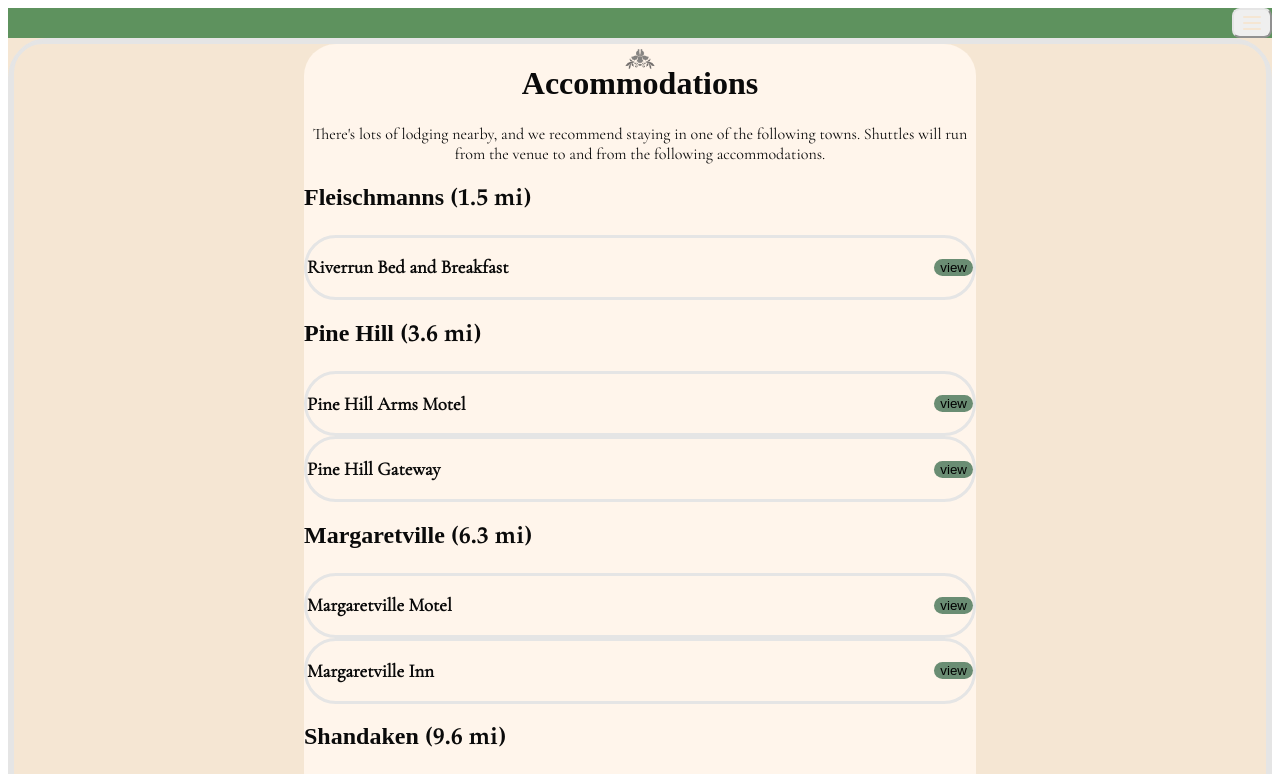
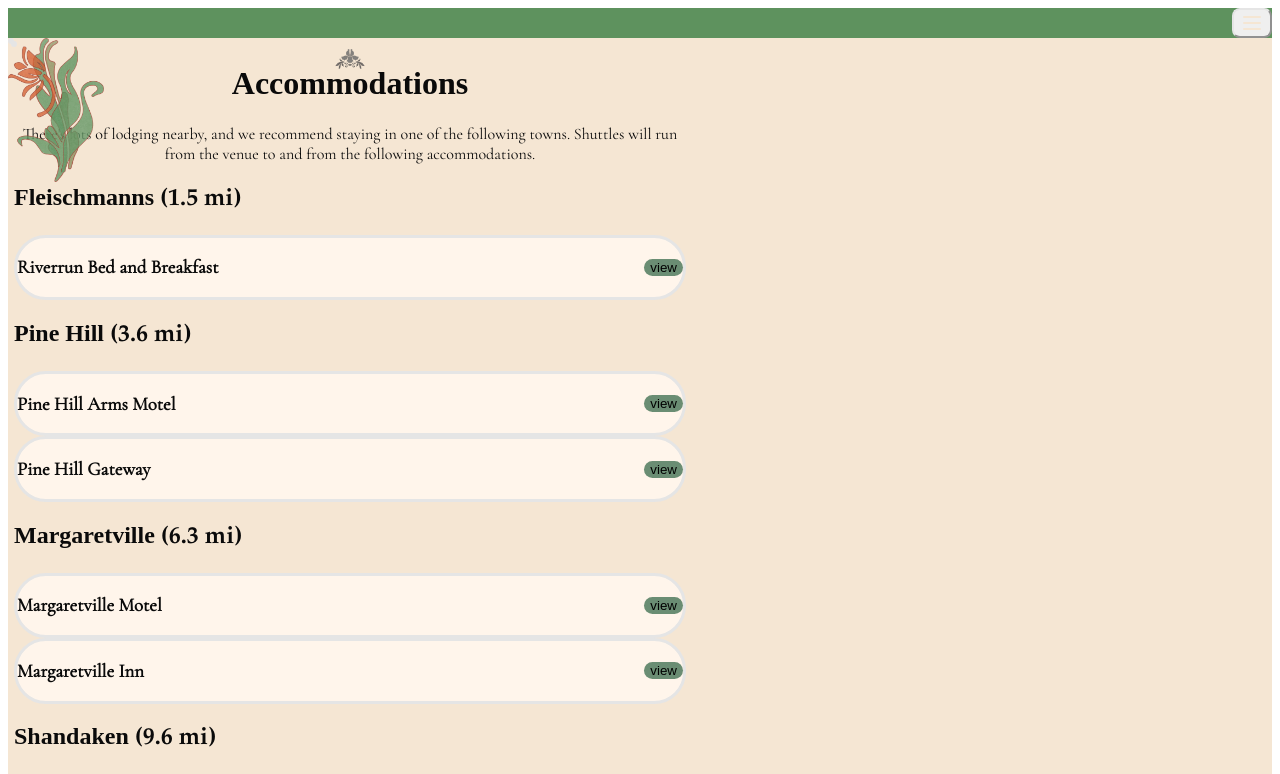
Before and after one commit to maxbert/wedding, a Next.js app: page /accommodations in a window 1280 px wide. Shown: the top 774 px of the page. Built offline with nearby package versions, Linux system fonts and the light colour scheme; a web font is replaced by a local one.

Commit message:
Revert "fixes"
This reverts commit 4fd97207af220cb99667c178b1970b46fab40e1b.

```diff
--- a/app/accommodations/page.tsx
+++ b/app/accommodations/page.tsx
@@ -1,8 +1,6 @@
-'use client';
-
+import Image from "next/image";
 import { Navigation } from "@/components/Navigation";
-import { DecorativeLeaf, DecorativeFlower, CenterFlower } from "@/components/DecorativeElements";
-import { AccommodationCard } from "@/components/AccommodationCard";
+import { AccommodationCard } from "../../components/AccommodationCard";
 
 // accomodations to ad:
 // Shandaken Inn - https://www.shandakeninn.com/ - in shandaken
@@ -74,18 +72,32 @@
   return (
     <div className="min-h-screen bg-[#f5e6d3]">
       <Navigation currentPage="accommodations"/>
-      <div className="min-h-[calc(100vh-3.5rem)] relative px-2 md:px-8">
-        <div className="h-full border-[3px] border-black rounded-[2.5rem] p-3">
-          <div className="h-full border-[3px] border-black rounded-[2rem]">
-            <div className="h-full flex items-center justify-center py-8">
-              <div className="bg-[#fff5eb] rounded-[2rem] w-[42rem] max-w-full py-16 px-6 md:px-12 relative">
-                <CenterFlower />
+
+      {/* Main container with border */}
+      <div className="relative min-h-[calc(100vh-3.5rem)]">
+        {/* Screen edge borders */}
+        <div className="absolute inset-8 border-[3px] border-black rounded-[2.5rem]">
+          <div className="absolute inset-3 border-[3px] border-black rounded-[2rem]">
+            {/* Center content */}
+            <div className="absolute inset-0 overflow-y-auto">
+              <div className="flex flex-col items-center py-8">
+                {/* Content area */}
+                <div className="w-[42rem] py-16 px-12 relative">
+                  {/* Decorative top element */}
+                  <div className="absolute top-5 left-1/2 -translate-x-1/2">
+                    <Image
+                      src="/images/center-flowe.png"
+                      alt="Decorative element"
+                      width={30}
+                      height={30}
+                      className="opacity-80"
+                    />
+                  </div>
 
                   <h1 className="font-['sloop'] text-5xl text-center mb-8">Accommodations</h1>
 
                   <p className="text-center text-lg mb-12">
-                  There's lots of lodging nearby, and we recommend staying in one of the following towns.
-                  Shuttles will run from the venue to and from the following accommodations.
+                    There's lots of lodging nearby, and we recommend staying in one of the following towns. Shuttles will run from the venue to and from the following accommodations.
                   </p>
 
                   <div className="space-y-12">
@@ -107,6 +119,7 @@
                     ))}
                   </div>
 
+                  {/* Decorative bottom element */}
                   <div className="absolute -bottom-8 left-1/2 -translate-x-1/2">
                     <div className="w-4 h-4 rotate-45 border border-black"></div>
                   </div>
@@ -114,8 +127,27 @@
               </div>
             </div>
           </div>
-        <DecorativeLeaf />
-        <DecorativeFlower />
+        </div>
+
+        {/* Decorative elements */}
+        <div className="absolute left-0 bottom-32 z-10">
+          <Image
+            src="/images/leaf-left.png"
+            alt="Decorative leaf"
+            className="w-[6rem] md:w-[18rem] h-auto opacity-80"
+            width={200}
+            height={300}
+          />
+        </div>
+        <div className="absolute right-0 top-32 z-10">
+          <Image
+            src="/images/flower-right.png"
+            alt="Decorative flower"
+            className="w-[6rem] md:w-[18rem] h-auto opacity-80"
+            width={800}
+            height={1000}
+          />
+        </div>
       </div>
     </div>
   );
--- a/app/program/page.tsx
+++ b/app/program/page.tsx
@@ -1,29 +1,42 @@
-'use client';
-
 import Image from "next/image";
 import { Navigation } from "@/components/Navigation";
-import { DecorativeLeaf, DecorativeFlower, CenterFlower } from "@/components/DecorativeElements";
+import { DecorativeLeaf } from "@/components/DecorativeElements";
+import { DecorativeFlower } from "@/components/DecorativeElements";
 
 export default function ProgramPage() {
   return (
     <div className="min-h-screen bg-[#f5e6d3]">
       <Navigation currentPage="program"/>
-      <div className="h-[calc(100vh-3.5rem)] relative px-2 md:px-8">
-        <div className="h-full border-[3px] border-black rounded-[2.5rem] p-3">
-          <div className="h-full border-[3px] border-black rounded-[2rem]">
-            <div className="h-full flex items-center justify-center">
-              <div className="bg-[#fff5eb] rounded-[2rem] w-[32rem] max-w-full py-16 px-6 md:px-12 relative">
-                <CenterFlower />
+
+      {/* Main container with border */}
+      <div className="relative h-[calc(100vh-3.5rem)]">
+        {/* Screen edge borders */}
+        <div className="absolute inset-8 border-[3px] border-black rounded-[2.5rem]">
+          <div className="absolute inset-3 border-[3px] border-black rounded-[2rem]">
+            {/* Center content */}
+            <div className="absolute inset-0 flex items-center justify-center">
+              {/* Content card */}
+              <div className="bg-[#fff5eb] rounded-[2rem] w-[32rem] py-16 px-12 relative">
+                {/* Decorative top element */}
+                <div className="absolute top-2 left-1/2 -translate-x-1/2">
+                  <Image
+                    src="/images/center-flowe.png"
+                    alt="Decorative element"
+                    width={40}
+                    height={40}
+                    className="opacity-80"
+                  />
+                </div>
 
                 {/* Date */}
                 <div className="text-center mb-4 p-4">
                   <h1 className="font-['sloop'] text-5xl">August 24, 2025</h1>
-                  <div className="w-full max-w-[24rem] mx-auto h-[1px] bg-black mt-[-10px]"></div>
+                  <div className="w-96 h-[1px] bg-black mx-auto mt-[-10px]"></div>
                 </div>
 
                 {/* Timeline */}
                 <div className="w-full items-center mx-auto">
-                  <div className="space-y-2">
+                  <div className="">
                     <div className="flex gap-8">
                       <p className="w-24 text-right">3:30pm</p>
                       <p>Guests Arrive</p>
@@ -51,6 +64,7 @@
                   </div>
                 </div>
 
+                {/* Decorative bottom element */}
                 <div className="absolute -bottom-8 left-1/2 -translate-x-1/2">
                   <div className="w-4 h-4 rotate-45 border border-black"></div>
                 </div>
@@ -58,6 +72,7 @@
             </div>
           </div>
         </div>
+
         <DecorativeLeaf />
         <DecorativeFlower />
       </div>
--- a/app/venue/page.tsx
+++ b/app/venue/page.tsx
@@ -1,5 +1,3 @@
-'use client';
-
 import Image from "next/image";
 import { Navigation } from "@/components/Navigation";
 import { DecorativeLeaf, DecorativeFlower, CenterFlower } from "@/components/DecorativeElements";
@@ -8,12 +6,18 @@
   return (
     <div className="min-h-screen bg-[#f5e6d3]">
       <Navigation currentPage="venue"/>
-      <div className="h-[calc(100vh-3.5rem)] relative px-2 md:px-8">
-        <div className="h-full border-[3px] border-black rounded-[2.5rem] p-3">
-          <div className="h-full border-[3px] border-black rounded-[2rem]">
-            <div className="h-full flex items-center justify-center">
-              <div className="bg-[#fff5eb] rounded-[2rem] w-[32rem] max-w-full py-16 px-6 md:px-12 relative">
+
+      {/* Main container with border */}
+      <div className="relative h-[calc(100vh-3.5rem)]">
+        {/* Screen edge borders */}
+        <div className="absolute inset-8 border-[3px] border-black rounded-[2.5rem]">
+          <div className="absolute inset-3 border-[3px] border-black rounded-[2rem]">
+            {/* Center content */}
+            <div className="absolute inset-0 flex items-center justify-center">
+              {/* Content card */}
+              <div className="bg-[#fff5eb] rounded-[2rem] w-[32rem] py-16 px-12 relative">
                 <CenterFlower />
+
                 <h1 className="font-['sloop'] text-5xl text-center mb-4">Venue</h1>
                 <ul className="list-disc list-inside">
                   <li>The ceremony and dinner will be outside, please dress accordingly.</li>
@@ -23,6 +27,8 @@
                   <li>Dancing outside, and the dance floor is made of stone tiles. Block heels recommended.</li>
                   <li className="animate-pulse text-red-600">There is no parking at the venue. Please confirm your accommodation on the RSVP page so we can ensure a shuttle is available to transport you to and from the venue.</li>
                 </ul>
+
+                {/* Decorative bottom element */}
                 <div className="absolute -bottom-8 left-1/2 -translate-x-1/2">
                   <div className="w-4 h-4 rotate-45 border border-black"></div>
                 </div>
@@ -30,6 +36,7 @@
             </div>
           </div>
         </div>
+
         <DecorativeLeaf />
         <DecorativeFlower />
       </div>
```
Also changed, not shown: app/travel/page.tsx (+18 -21 lines). Lines whose indentation alone changed are shown as unchanged.
